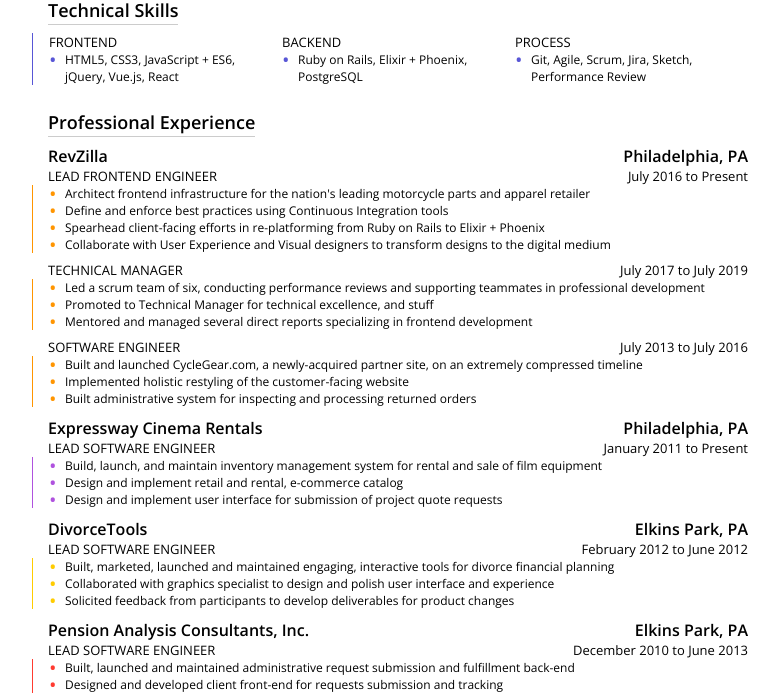
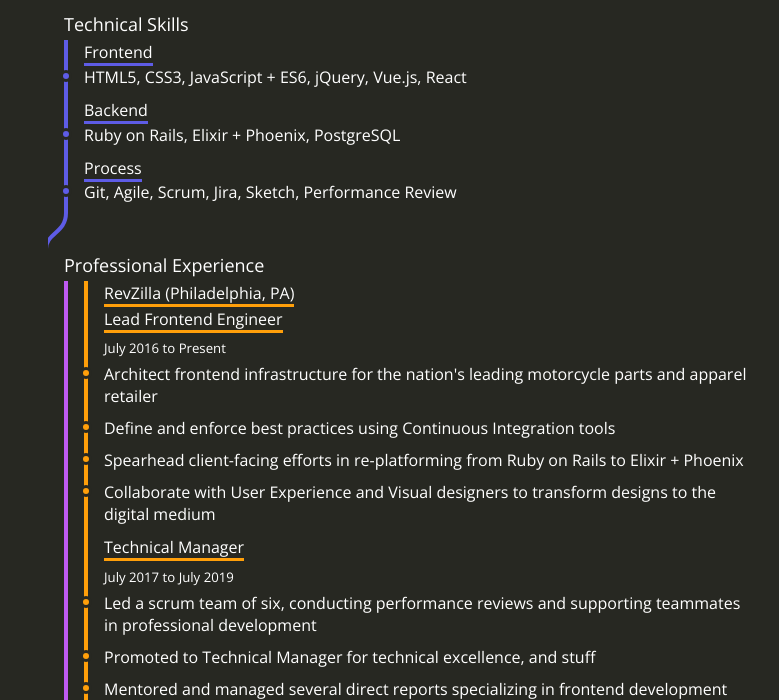
Before and after one commit to JasonMiller/resume, a plain HTML site: page index.html in a window 1280 px wide. Shown: the part 113-813 px from the top of the page, without its empty margins (242-1021 px from the left). Drawn offline with nearby package versions, Linux system fonts and the light colour scheme.

Commit message:
switch to index style

```diff
--- a/index.html
+++ b/index.html
@@ -3,8 +3,8 @@
 <head>
   <title>Jason Miller</title>
   <meta name="Description" content="Put your description here.">
-  <!-- <link rel="stylesheet" href="css/index.css"> -->
-  <link rel="stylesheet" href="css/print.css">
+  <link rel="stylesheet" href="css/index.css">
+  <!-- <link rel="stylesheet" href="css/print.css"> -->
   <meta name="viewport" content="width=device-width, initial-scale=1.0, maximum-scale=5.0">
 </head>
 
```
